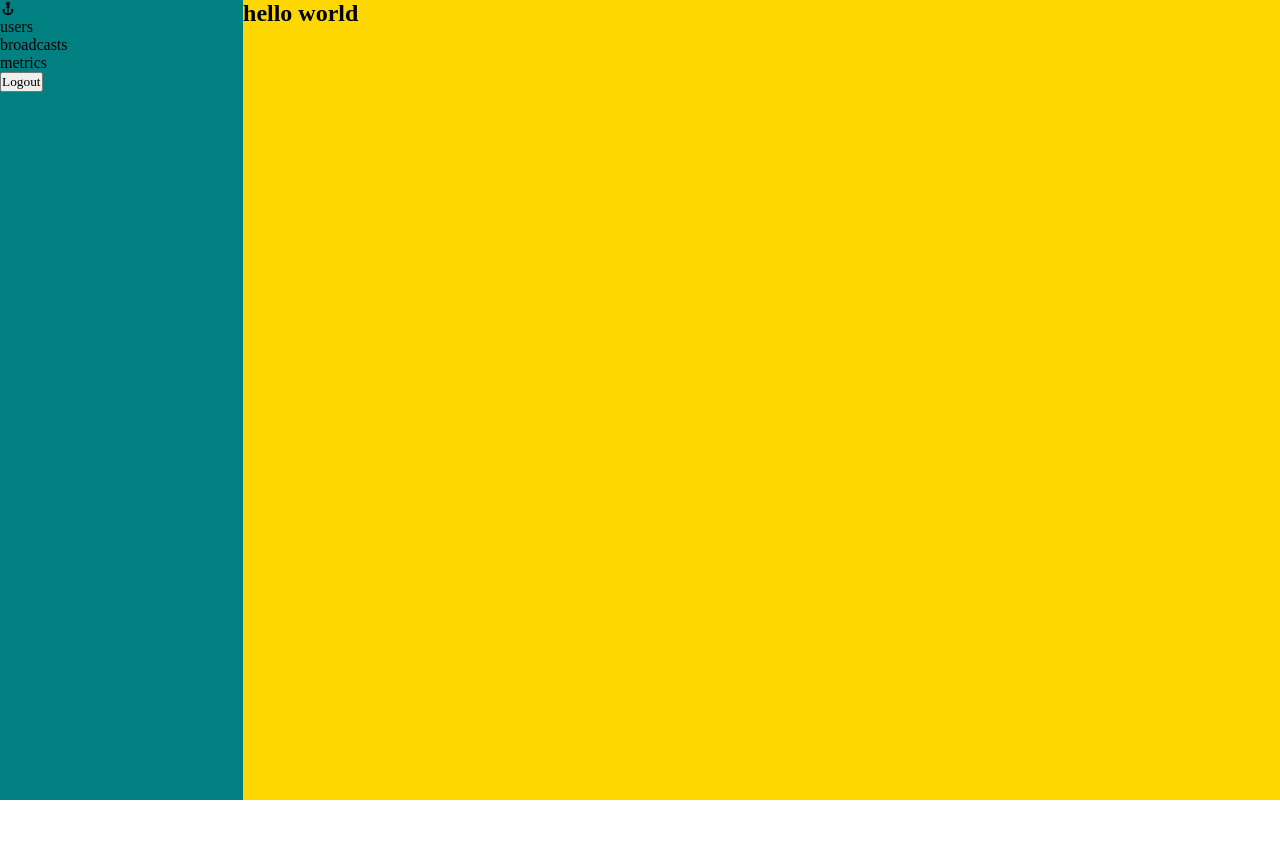
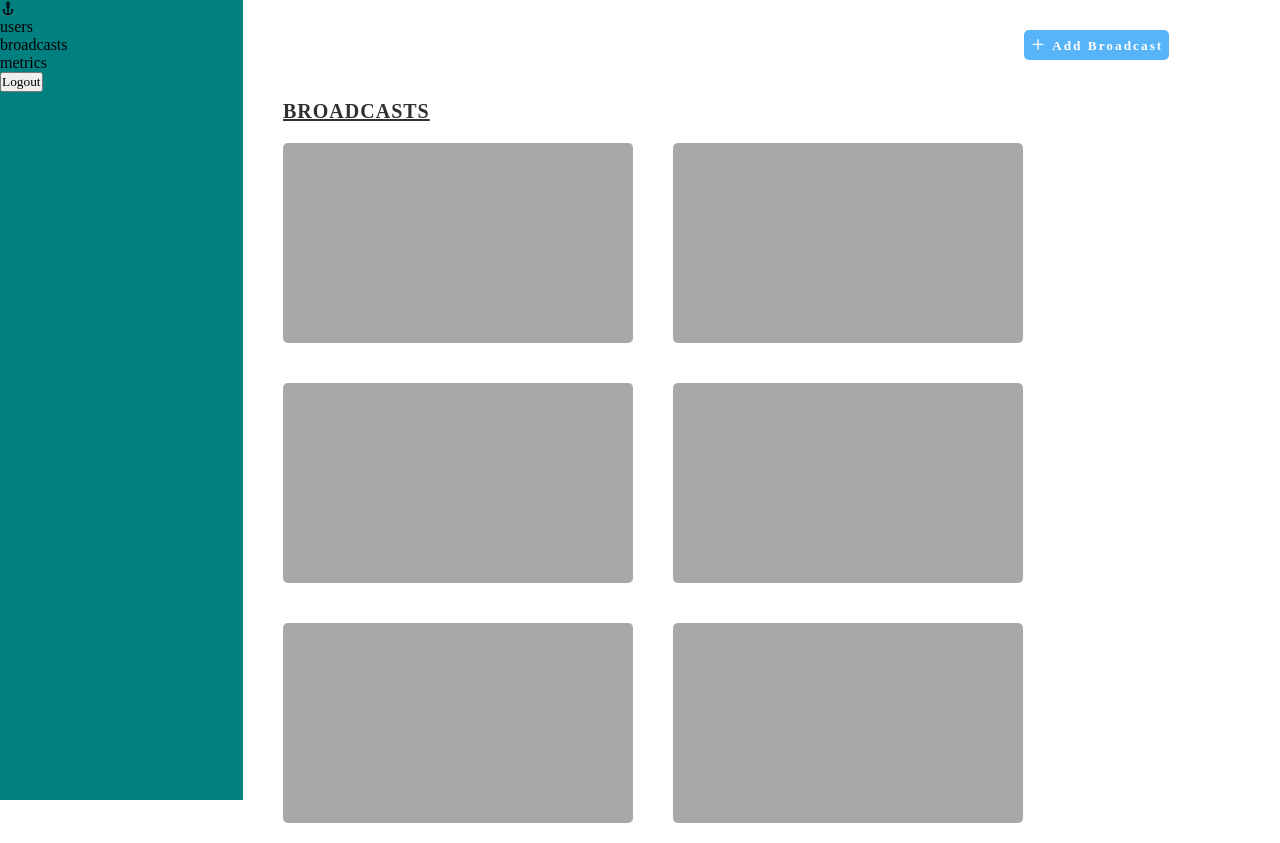
Before and after one commit to Axn-Switch/TimothysProjectX, a Vue app: page /account/broadcasts in a window 1280 px wide. Before the commit the page ends 800 px from the top, so only its background shows below. Built offline with nearby package versions, Linux system fonts and the light colour scheme; a web font is replaced by a local one.

Commit message:
broadcasts page

```diff
--- a/src/views/broadcasts.vue
+++ b/src/views/broadcasts.vue
@@ -1,8 +1,22 @@
 <template>
 	<div class="container">
 		<side-bar />
-		<div class="content">
-			<h2>hello world</h2>
+		<div class="main-content">
+			<div class="add-broadcast">
+				<i class="uil uil-plus"></i>
+				<button>add broadcast</button>
+			</div>
+			<div class="content">
+				<h2>broadcasts</h2>
+				<div class="info-box">
+					<div></div>
+					<div></div>
+					<div></div>
+					<div></div>
+					<div></div>
+					<div></div>
+				</div>
+			</div>
 		</div>
 	</div>
 </template>
@@ -12,9 +26,65 @@
 		display: flex;
 	}
 
-	.content {
-		background: gold;
+	.main-content {
 		width: 100%;
 		height: 100vh;
 	}
+	.content {
+		margin-left: 20px;
+		margin-top: 100px;
+	}
+
+	h2 {
+		text-transform: uppercase;
+		color: rgba(0, 0, 0, 0.812);
+		font-size: 20px;
+		margin-left: 20px;
+		text-decoration: underline;
+		letter-spacing: 1px;
+	}
+	.info-box {
+		display: flex;
+		flex-wrap: wrap;
+	}
+
+	.info-box div {
+		background-color: rgba(128, 128, 128, 0.684);
+		width: 350px;
+		height: 200px;
+		margin: 20px;
+		border-radius: 5px;
+	}
+	.info-box div:hover {
+		box-shadow: 0 2px 5px rgba(35, 32, 32, 0.773);
+	}
+
+	.add-broadcast {
+		margin-top: 30px;
+		border: none;
+		border-radius: 5px;
+		padding: 6px;
+		position: absolute;
+		left: 80%;
+		background-color: #58b4f8;
+	}
+	.add-broadcast:hover {
+		background-color: blue;
+	}
+
+	.add-broadcast button {
+		letter-spacing: 2px;
+		font-weight: bold;
+		border: none;
+		background: transparent;
+		cursor: pointer;
+		color: #fff;
+		text-transform: capitalize;
+	}
+
+	i {
+		margin-right: 6px;
+		color: #fff;
+		font-weight: bold;
+	}
 </style>
```
